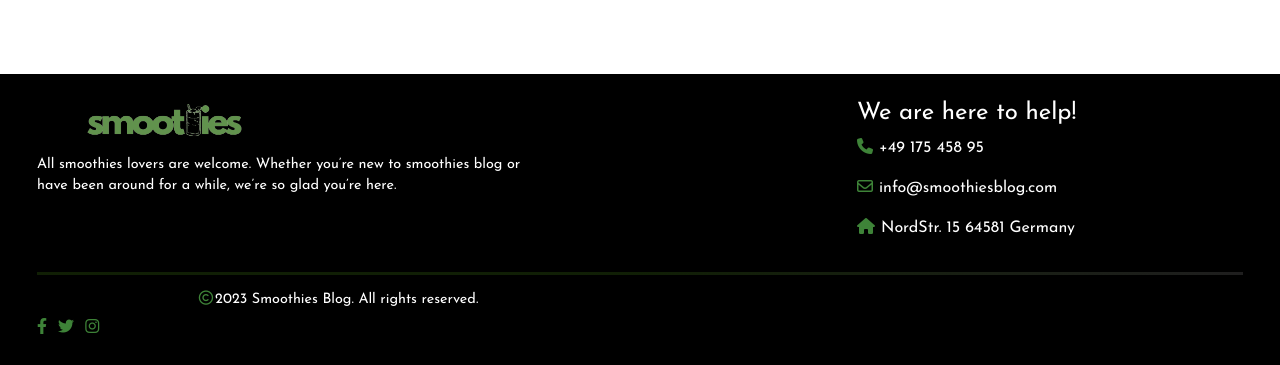
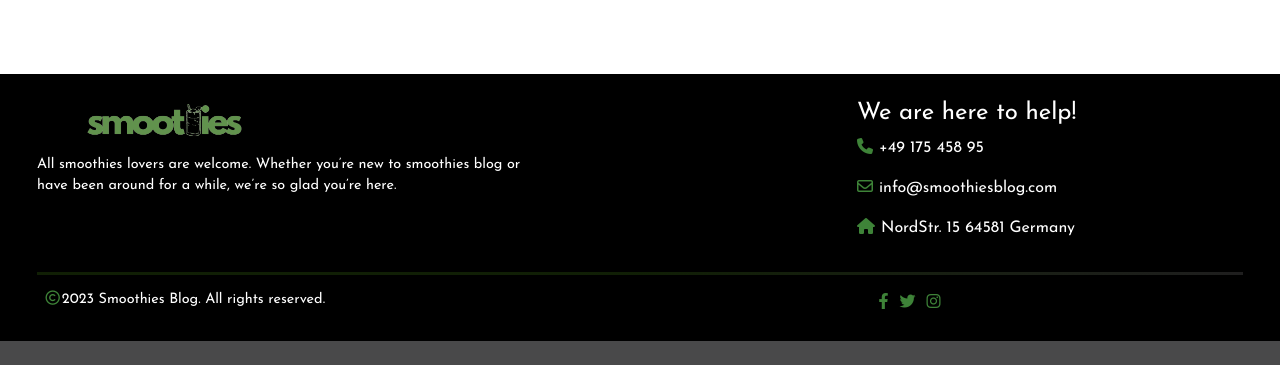
Before and after one commit to Code-Institute-Submissions/soukasamadi-Smoothies-blog, a Django app: page / in a window 1280 px wide. Shown: the part 971-1336 px from the top of the page. After the commit the page ends 1312 px from the top, so only its background shows below. Run offline with Django 3.2, Linux system fonts and the light colour scheme; data that the repository does not hold is empty; some libraries are stand-ins or nearby versions.

Commit message:
update footer css

```diff
--- a/static/css/my_css.css
+++ b/static/css/my_css.css
@@ -459,6 +459,21 @@ button,
     margin-right: 2px;
 }
 
+.grid-container-element-footer {
+    display: grid;
+    grid-template-columns: 1fr 1fr;
+    grid-gap: 20px;
+    width: 100%;
+}
+
+.grid-child-element {
+    margin: 10px;
+}
+
+.social-media {
+    text-align: right;
+}
+
 
 
 /*******************************
--- a/templates/components/footer.html
+++ b/templates/components/footer.html
@@ -23,13 +23,14 @@
             </div>
         </div>
         <hr />
-        <div class="col-6 copyright">
+        <div class="grid-container-element-footer">
+            <div class="col-6 copyright grid-child-element-footer">
                 <h3>
                     <i class="far fa-copyright"></i><span id="year"></span> Smoothies
                     Blog. All rights reserved.
                 </h3>
             </div>
-        <div class="col-6 social-media">
+            <div class="col-6 social-media grid-child-element-footer">
                 <a href="https://www.facebook.com/" target="_blank">
                     <i class="fab fa-facebook-f"></i></a>
                 <a href="https://www.twitter.com/" target="_blank">
@@ -38,5 +39,6 @@
                     <i class="fab fa-instagram"></i></a>
             </div>
         </div>
+    </div>
 </footer>
 <!-- END OF FOOTER -->
```
Lines whose indentation alone changed are shown as unchanged.
